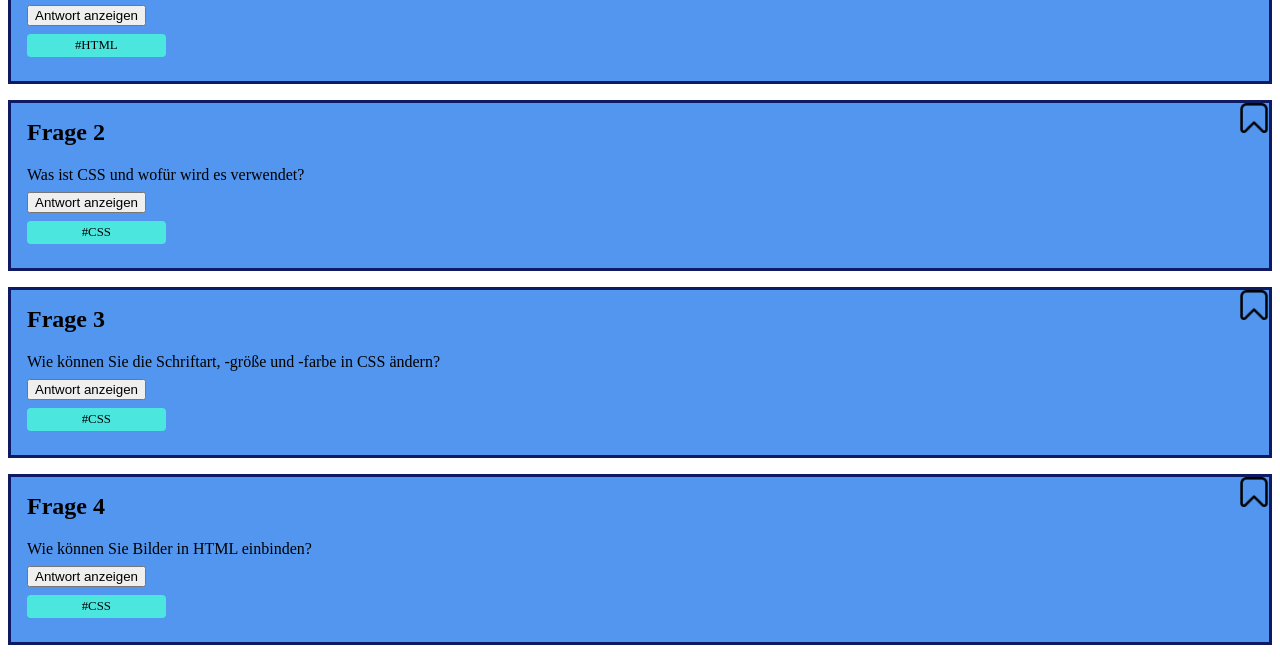
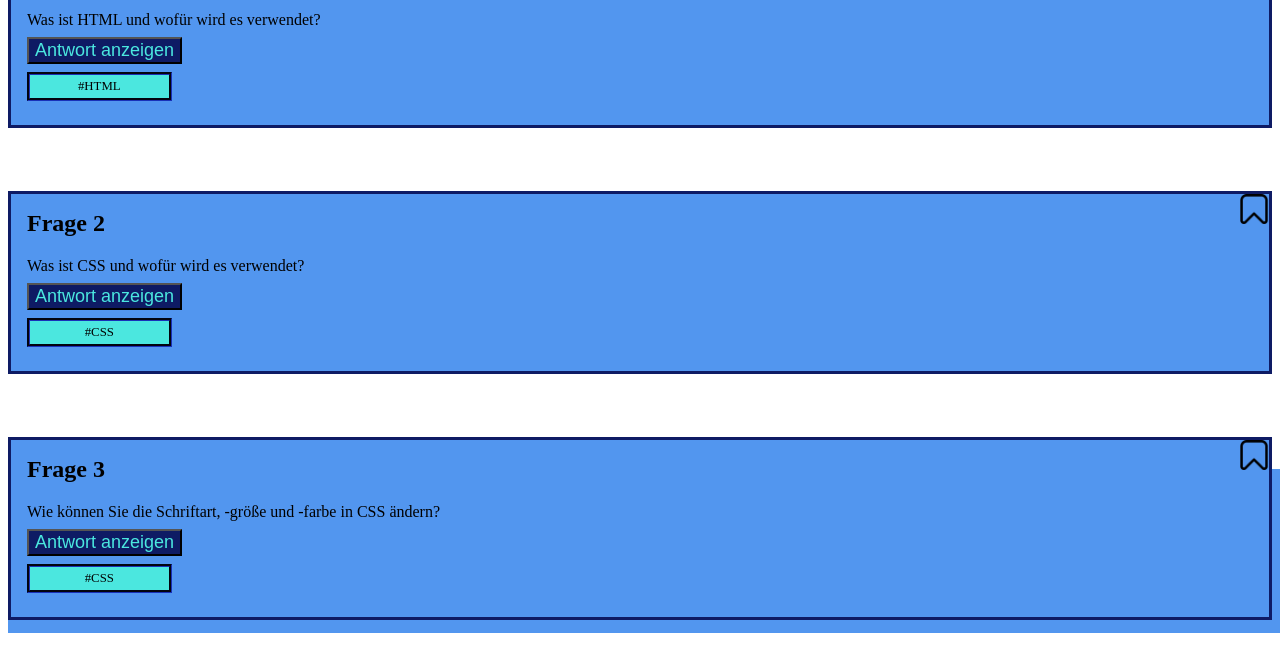
Before and after one commit to Danielschuetzle/Quiz-App, a plain HTML site: page index.html in a window 1280 px wide. Shown: the part 167-828 px from the top of the page. Drawn offline with Linux system fonts and the light colour scheme.

Commit message:
styling updated

```diff
--- a/css/styles.css
+++ b/css/styles.css
@@ -1,12 +1,13 @@
 .title {
   text-align: center;
+  font-size: 45px;
 }
 
 .card {
   position: relative;
   background-color: #5296ef;
   border: 3px solid #0e1b64;
-  margin-bottom: 1rem;
+  margin-bottom: 5%;
   padding: 1rem;
 }
 
@@ -26,13 +27,20 @@
 
 .tags {
   background-color: #4be7df;
-  border-radius: 4px;
+  border-color: #0e1b64;
+  border-style: groove;
   display: block;
   max-width: 10%;
   font-size: 0.8rem;
   margin-top: 0.5rem;
   padding: 0.25rem 0.5rem;
   text-align: center;
+}
+
+.answer-button {
+  color: #4be7df;
+  background-color: #0e1b64;
+  font-size: large;
 }
 
 .navbar {
@@ -43,11 +51,13 @@
   display: flex;
   justify-content: center;
   align-items: center;
+  background-color: #5296ef;
 }
 
 .navbar a img {
   width: 10%;
   height: 10%;
+  border-radius: 20%;
 }
 .navbar ul {
   margin: 0;
```
